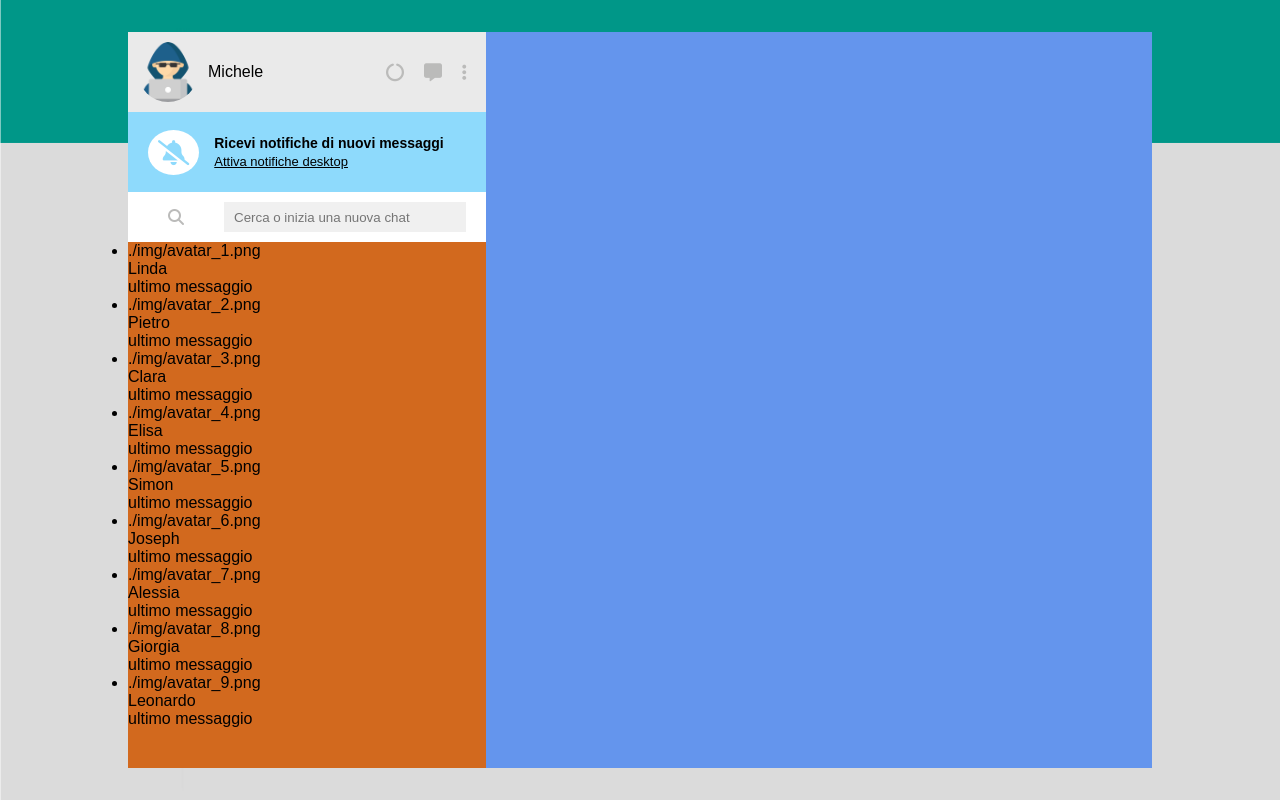
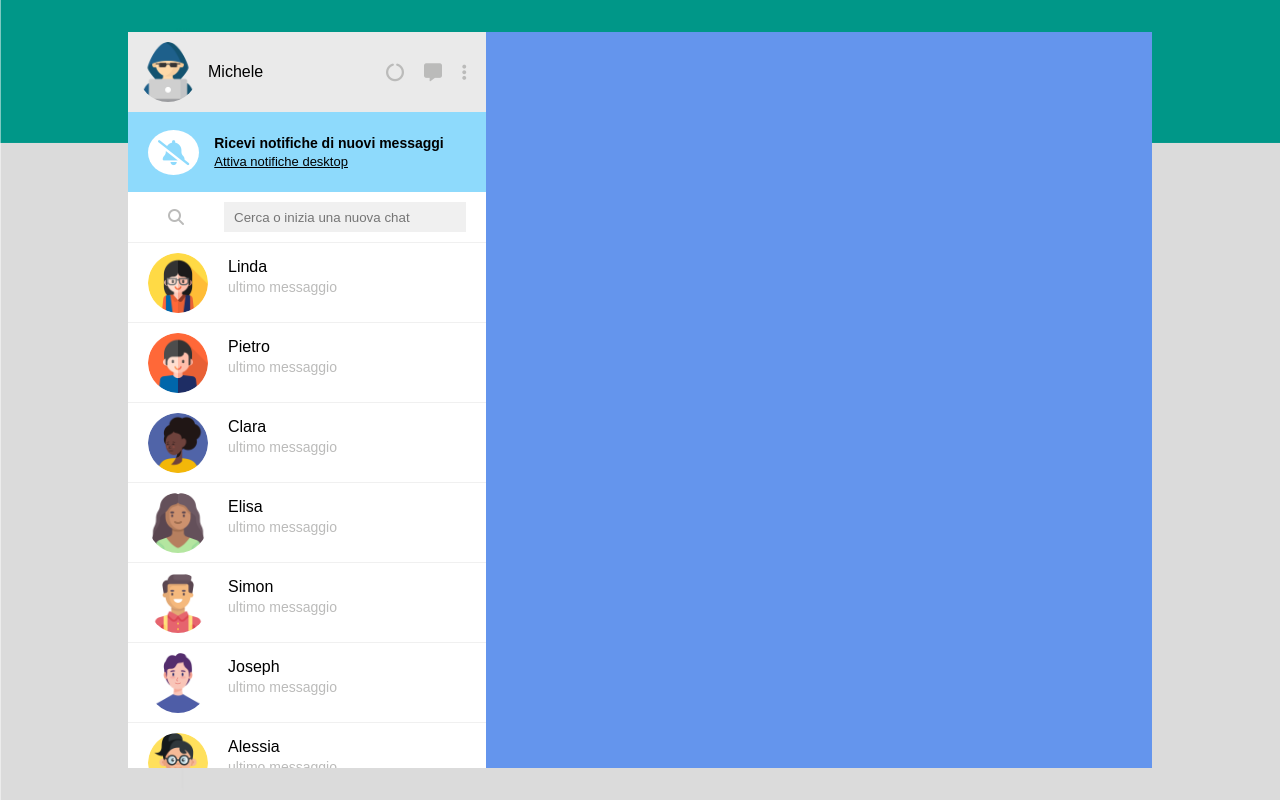
Before and after one commit to Bistaaa/vue-boolzapp, a plain HTML site: page index.html in a window 1280 px wide. Drawn offline with nearby package versions, Linux system fonts and the light colour scheme.

Commit message:
left side done

```diff
--- a/css/style.css
+++ b/css/style.css
@@ -12,6 +12,7 @@ body{
     background-color: rgba(219,219,219,255);
     background-size: cover;
     background-repeat: no-repeat;
+    overflow: hidden;
 }
 
 #app{
@@ -134,11 +135,40 @@ LEFT SIDE
 
 
 
+/* My chats */
 
+#my-chats{
+    overflow-y: auto;
+    height: calc(100% - 210px);
+}
 
+.chat-container{
+    background-color: white;
+    height: 80px;
+    list-style-type: none;
+    display: flex;
+    align-items: flex-start;
+    gap: 20px;
+    padding: 10px 10px 0 20px;
+    border-top: 1px solid rgba(240,240,240,255);
+}
 
+.chat-container:hover{
+    background-color: rgba(233,235,235,255);
+    cursor: pointer;
+}
 
+.chat-info{
+    display: flex;
+    flex-direction: column;
+    gap: 3px;
+    margin-top: 5px;
+}
 
+.chat-info p{
+    color: rgba(187,187,186,255);
+    font-size: 14px;
+}
 
 
 
--- a/index.html
+++ b/index.html
@@ -49,7 +49,7 @@
                 <section id="my-chats">
                     <ul>
                         <li class="chat-container" v-for="contact in contacts">
-                            {{contact.avatar}}
+                            <img class="profile-picture" :src="contact.avatar" alt="">
                             <div class="chat-info">
                                 {{contact.name}}
                                 <p>ultimo messaggio</p>
```
